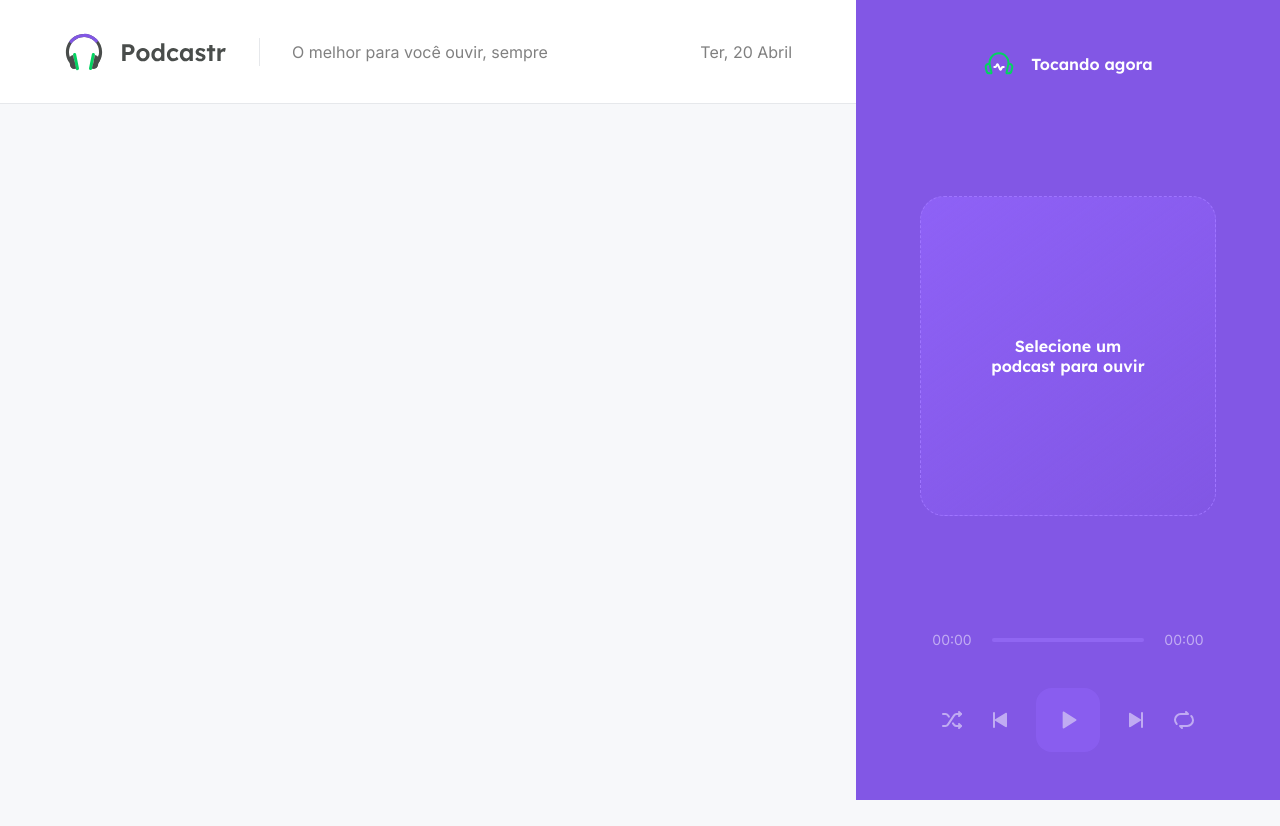
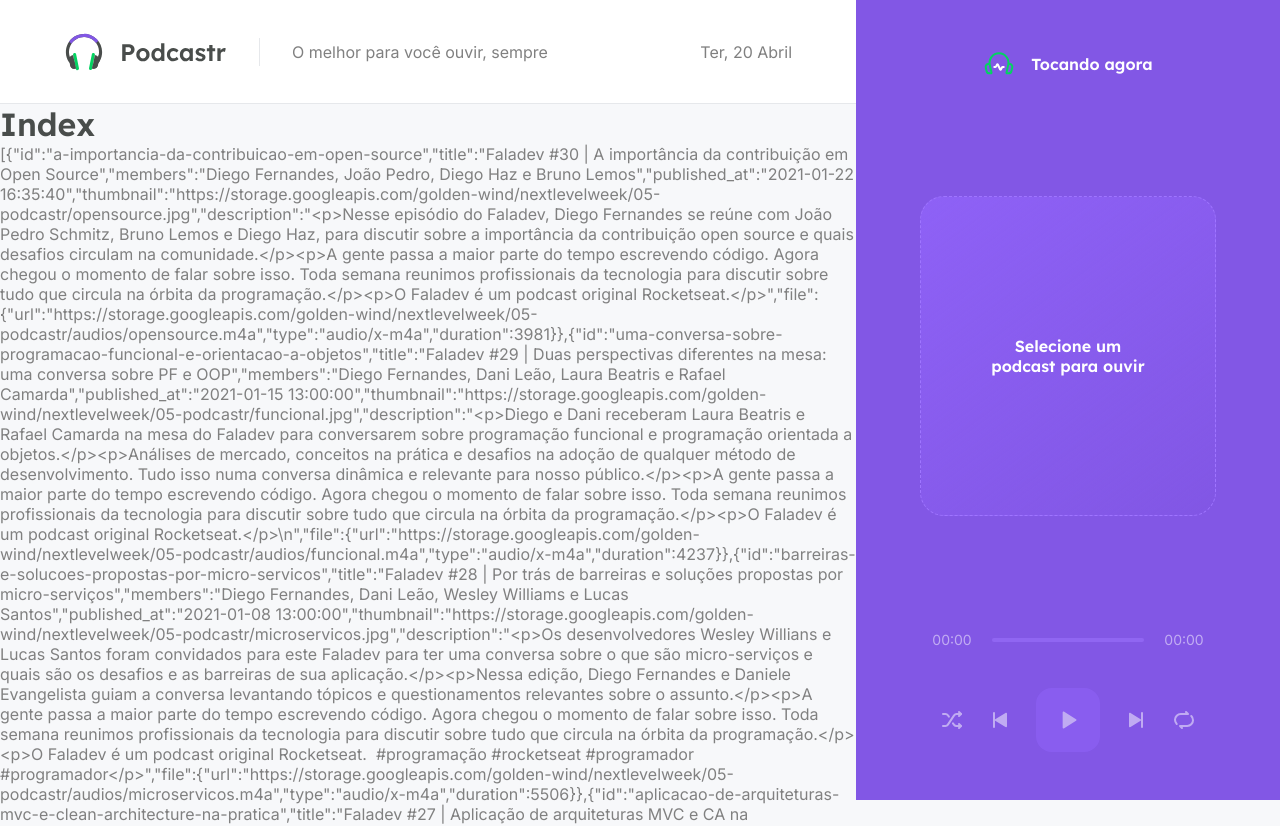
Before and after one commit to saullbrandao/podcastr-next, a Next.js app: page / in a window 1280 px wide. Shown: the top 826 px of the page. Before the commit the page ends 800 px from the top, so only its background shows below. Built offline with nearby package versions, Linux system fonts and the light colour scheme; data requests are answered from the project's data file.

Commit message:
Make the Home page static

```diff
--- a/src/pages/index.tsx
+++ b/src/pages/index.tsx
@@ -1,5 +1,21 @@
-export default function Home() {
+export default function Home(props) {
   return (
-    <div></div>
+    <div>
+      <h1>Index</h1>
+      <p>{JSON.stringify(props.episodes)}</p>
+    </div>
+
   )
 }
+
+export async function getStaticProps() {
+  const response = await fetch('http://localhost:3333/episodes')
+  const data = await response.json()
+
+  return {
+    props: {
+      episodes: data
+    },
+    revalidate: 60 * 60 * 8
+  }
+}
```
